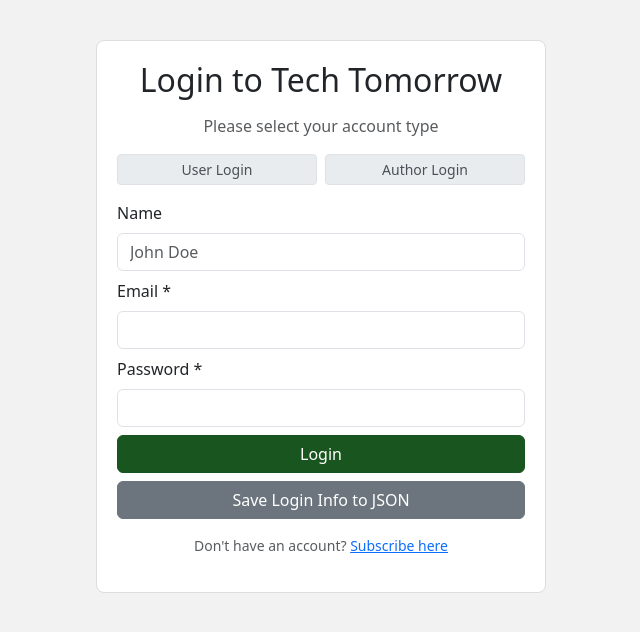
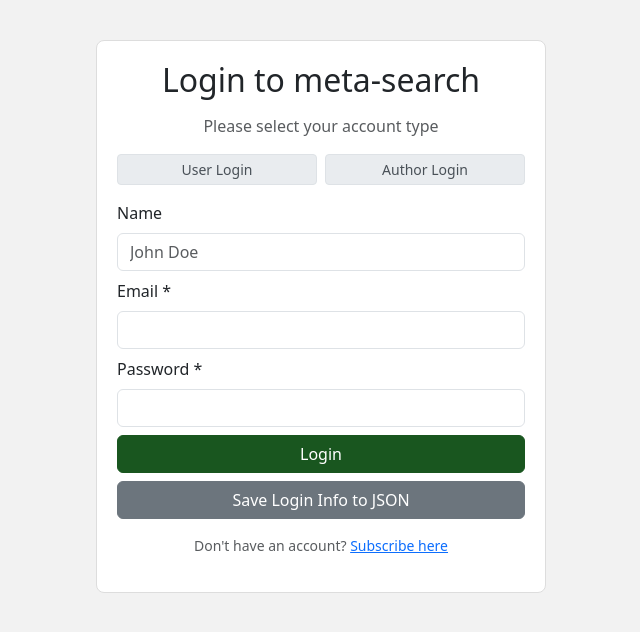
Before and after one commit to danlittle010/ETI-AWS-Project, a plain HTML site: page Login.html in a window 1280 px wide. Shown: the whole page, without its empty margins (319-959 px from the left). Drawn offline with nearby package versions, Linux system fonts and the light colour scheme.

Commit message:
Update Login.html

```diff
--- a/Login.html
+++ b/Login.html
@@ -11,7 +11,7 @@
 
 <body>
     <div class="box">
-        <h2>Login to Tech Tomorrow</h2>
+        <h2>Login to meta-search</h2>
         <div class="mb-3">
             <p class="text-center text-muted">Please select your account type</p>
             <div class="d-flex gap-2 justify-content-center mb-3">
```
